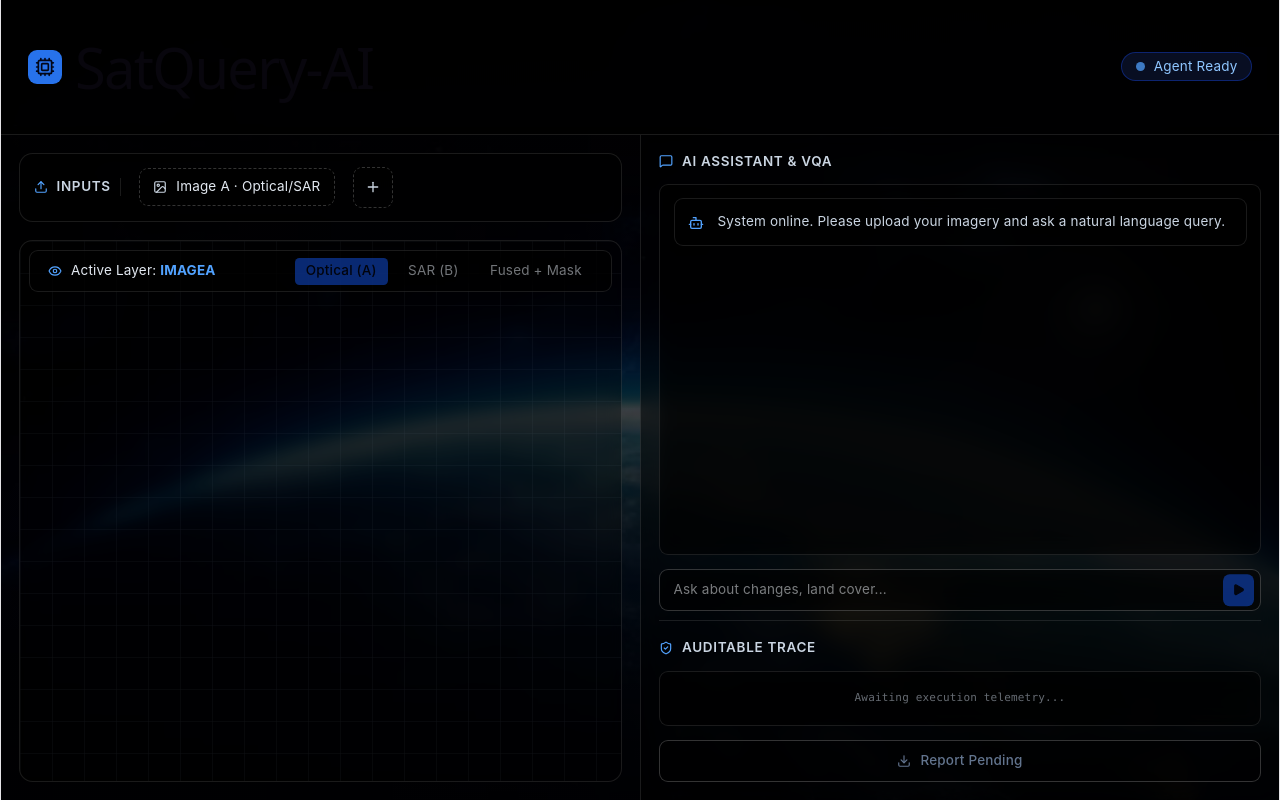
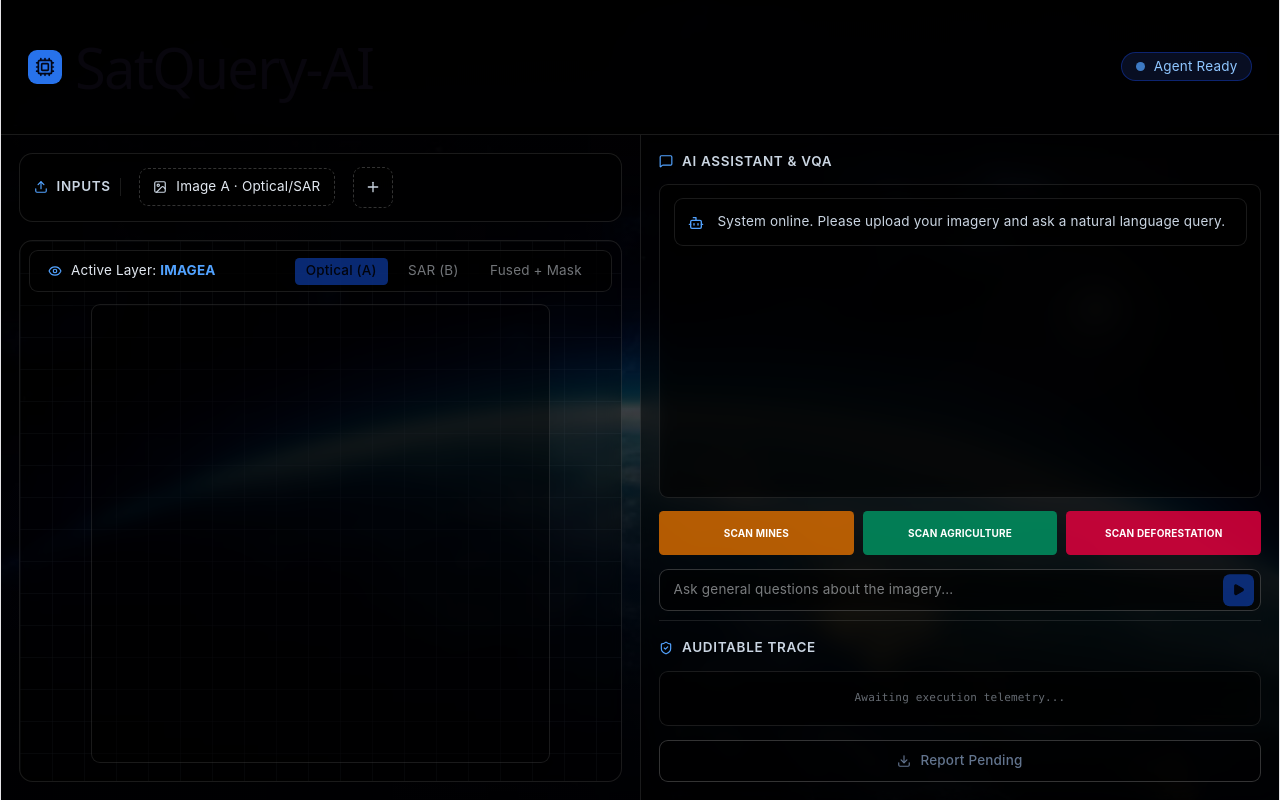
Before and after one commit to ruhaniraman/SatQuery-AI, a React app in the folder frontend/: page /dashboard in a window 1280 px wide. Built offline with nearby package versions, Linux system fonts and the light colour scheme; the HTML template or start-up script is replaced by a standard one.

Commit message:
Highlighting and general chat features

```diff
--- a/frontend/src/Dashboard.jsx
+++ b/frontend/src/Dashboard.jsx
@@ -23,6 +23,7 @@ export default function SatQueryDashboard() {
   const [executionResult, setExecutionResult] = useState(null);
   const [error, setError] = useState(null);
   const [chatHistory, setChatHistory] = useState([]);
+  const [boxes, setBoxes] = useState([]); // Array to store bounding boxes
 
   // Refs for hidden file inputs
   const fileInputARef = useRef(null);
@@ -45,6 +46,59 @@ export default function SatQueryDashboard() {
     }
   };
 
+  // 1. DEDICATED ACTION SCAN LOGIC (For triggering specific LoRAs)
+  const handleActionScan = async (adapterName) => {
+    if (!imageA) {
+      setError("Please provide Image A to scan.");
+      return;
+    }
+
+    setIsExecuting(true);
+    setError(null);
+    setBoxes([]); // Clear old boxes on new scan
+    setChatHistory(prev => [...prev, { role: 'user', content: `[System]: Initiating ${adapterName} scan...` }]);
+
+    const formData = new FormData();
+    formData.append('query', "Extract features."); // The backend will augment this invisibly
+    formData.append('adapter', adapterName);
+    formData.append('images', imageA);
+
+    try {
+      const response = await fetch(`${BACKEND_URL}/analyze`, {
+        method: 'POST',
+        body: formData,
+      });
+
+      if (!response.ok) {
+        const errData = await response.json();
+        throw new Error(errData.detail || 'Analysis failed');
+      }
+
+      const data = await response.json();
+      setExecutionResult(data);
+
+      // Try to parse the string into a JSON array for bounding boxes
+      try {
+        const parsedBoxes = JSON.parse(data.answer);
+        if (Array.isArray(parsedBoxes)) {
+          setBoxes(parsedBoxes);
+          setChatHistory(prev => [...prev, { role: 'ai', content: `Scan complete. Found ${parsedBoxes.length} potential regions.` }]);
+          setActiveLayer('imageA'); // Switch back to image A to see the boxes clearly
+        }
+      } catch (e) {
+        // If it's not a JSON array (e.g., "No surface extraction..."), just print the text
+        const cleanAnswer = data.answer.replace(/\*/g, '');
+        setChatHistory(prev => [...prev, { role: 'ai', content: cleanAnswer }]);
+      }
+
+    } catch (err) {
+      setError(err.message);
+    } finally {
+      setIsExecuting(false);
+    }
+  };
+
+  // 2. GENERAL CHAT LOGIC (Never activates LoRAs)
   const handleRunPipeline = async (e) => {
     e.preventDefault();
     if (!query || !imageA) {
@@ -61,6 +115,7 @@ export default function SatQueryDashboard() {
 
     const formData = new FormData();
     formData.append('query', submittedQuery);
+    formData.append('adapter', 'general'); // Force base model processing
     formData.append('images', imageA);
     if (imageB && showImageB) {
       formData.append('images', imageB);
@@ -80,11 +135,13 @@ export default function SatQueryDashboard() {
       const data = await response.json();
       setExecutionResult(data);
 
-      // Remove Markdown asterisks from the AI's answer
       const cleanAnswer = data.answer.replace(/\*/g, '');
+      setChatHistory(prev => [...prev, { role: 'ai', content: cleanAnswer }]);
 
-      setChatHistory(prev => [...prev, { role: 'ai', content: cleanAnswer }]);
-      setActiveLayer('evidence');
+      // Only switch to evidence tab automatically if change detection or fusion was run
+      if (imageB && showImageB) {
+        setActiveLayer('evidence');
+      }
     } catch (err) {
       setError(err.message);
     } finally {
@@ -94,35 +151,42 @@ export default function SatQueryDashboard() {
 
   const isTiff = (file) => file && file.name.toLowerCase().match(/\.tiff?$/);
 
+  // 3. UPDATED CANVAS LOGIC (Renders bounding boxes over Image A)
   const renderCenterCanvas = () => {
     let content = null;
+    let isShowingRealImage = false; // Tracks if we should draw the overlays
 
     if (activeLayer === 'evidence' && executionResult?.visual_evidence_url) {
-      content = <img src={`${BACKEND_URL}${executionResult.visual_evidence_url}`} alt="AI Evidence" className="object-contain w-full h-full z-10 relative" />;
+      content = <img src={`${BACKEND_URL}${executionResult.visual_evidence_url}`} alt="AI Evidence" className="absolute inset-0 w-full h-full object-cover rounded-lg" />;
+      isShowingRealImage = true;
     } else if (activeLayer === 'imageB' && imageB) {
       content = isTiff(imageB) ? (
-        <div className="flex flex-col items-center justify-center h-full z-10 relative text-blue-400/70">
+        <div className="flex flex-col items-center justify-center h-full text-blue-400/70 z-10">
           <ImageIcon size={48} className="mb-3" />
           <p className="font-semibold tracking-wide">GeoTIFF Loaded</p>
           <p className="text-xs text-slate-400 mt-1">{imageB.name}</p>
         </div>
       ) : previewB ? (
-        <img src={previewB} alt="Image B" className="object-contain w-full h-full z-10 relative" />
+        <img src={previewB} alt="Image B" className="absolute inset-0 w-full h-full object-cover rounded-lg" />
       ) : null;
+      if (!isTiff(imageB) && previewB) isShowingRealImage = true;
     } else if (activeLayer === 'imageA' && imageA) {
       content = isTiff(imageA) ? (
-        <div className="flex flex-col items-center justify-center h-full z-10 relative text-blue-400/70">
+        <div className="flex flex-col items-center justify-center h-full text-blue-400/70 z-10">
           <ImageIcon size={48} className="mb-3" />
           <p className="font-semibold tracking-wide">GeoTIFF Loaded</p>
           <p className="text-xs text-slate-400 mt-1">{imageA.name}</p>
         </div>
       ) : previewA ? (
-        <img src={previewA} alt="Image A" className="object-contain w-full h-full z-10 relative" />
+        <img src={previewA} alt="Image A" className="absolute inset-0 w-full h-full object-cover rounded-lg" />
       ) : null;
+      if (!isTiff(imageA) && previewA) isShowingRealImage = true;
     }
 
     return (
-      <>
+      // Added pt-14 to push the canvas down below the Active Layer UI bar
+      <div className="relative w-full h-full flex items-center justify-center px-4 pt-14 pb-4 min-h-0 min-w-0">
+        {/* Background Grid */}
         <svg className="absolute inset-0 w-full h-full opacity-10 pointer-events-none" xmlns="http://www.w3.org/2000/svg">
           <defs>
             <pattern id="grid" width="32" height="32" patternUnits="userSpaceOnUse">
@@ -131,8 +195,29 @@ export default function SatQueryDashboard() {
           </defs>
           <rect width="100%" height="100%" fill="url(#grid)" />
         </svg>
-        {content}
-      </>
+
+        {/* The aspect-square wrapper, constrained by max-w-full to prevent horizontal bleeding */}
+        <div className="relative h-full aspect-square max-w-full flex items-center justify-center bg-black/40 border border-white/10 rounded-lg overflow-hidden shadow-2xl">
+          {content}
+
+          {/* Overlays */}
+          {isShowingRealImage && boxes.length > 0 && boxes.map((box, index) => {
+            const [ymin, xmin, ymax, xmax] = box;
+            return (
+              <div
+                key={index}
+                className="absolute border-[1.5px] border-red-500 bg-red-500/20 z-20 pointer-events-none shadow-[0_0_8px_rgba(239,68,68,0.6)]"
+                style={{
+                  top: `${ymin * 100}%`,
+                  left: `${xmin * 100}%`,
+                  width: `${(xmax - xmin) * 100}%`,
+                  height: `${(ymax - ymin) * 100}%`
+                }}
+              />
+            );
+          })}
+        </div>
+      </div>
     );
   };
 
@@ -155,7 +240,6 @@ export default function SatQueryDashboard() {
 
       <div className="relative z-10 flex flex-col h-full">
 
-        {/* Top Navbar - Pushed up with reduced padding */}
         <header className="flex items-center justify-between px-6 py-1.5 bg-black/50 backdrop-blur-md border-b border-white/10 shrink-0">
           <div className="flex items-center space-x-3">
             <div className="bg-blue-500/90 p-1.5 rounded-lg text-slate-950 font-bold">
@@ -175,7 +259,6 @@ export default function SatQueryDashboard() {
 
         <div className="flex flex-1 overflow-hidden">
 
-          {/* LEFT: Controls & Map - Set to exactly 50% width */}
           <main className="w-1/2 flex flex-col overflow-hidden p-4 space-y-4">
 
             <div className="bg-black/50 backdrop-blur-md border border-white/10 rounded-xl p-3 flex items-center gap-4 shrink-0 overflow-x-auto">
@@ -272,7 +355,6 @@ export default function SatQueryDashboard() {
             </div>
           </main>
 
-          {/* RIGHT: AI Assistant + Audit Trace - Set to exactly 50% width */}
           <section className="w-1/2 bg-black/50 backdrop-blur-md border-l border-white/10 flex flex-col h-full p-4 shrink-0">
 
             <div className="flex flex-col flex-1 min-h-0">
@@ -317,12 +399,41 @@ export default function SatQueryDashboard() {
                 )}
               </div>
 
+              {/* ACTION BAR: Specific feature scanning controls */}
+              <div className="flex gap-2 mb-3 shrink-0">
+                <button
+                  type="button"
+                  onClick={() => handleActionScan('mining')}
+                  className="flex-1 bg-amber-600/80 hover:bg-amber-500 text-white text-[10px] font-bold uppercase py-2 px-2 rounded transition cursor-pointer disabled:opacity-50"
+                  disabled={isExecuting}
+                >
+                  Scan Mines
+                </button>
+                <button
+                  type="button"
+                  onClick={() => handleActionScan('agriculture')}
+                  className="flex-1 bg-emerald-600/80 hover:bg-emerald-500 text-white text-[10px] font-bold uppercase py-2 px-2 rounded transition cursor-pointer disabled:opacity-50"
+                  disabled={isExecuting}
+                >
+                  Scan Agriculture
+                </button>
+                <button
+                  type="button"
+                  onClick={() => handleActionScan('deforestation')}
+                  className="flex-1 bg-rose-600/80 hover:bg-rose-500 text-white text-[10px] font-bold uppercase py-2 px-2 rounded transition cursor-pointer disabled:opacity-50"
+                  disabled={isExecuting}
+                >
+                  Scan Deforestation
+                </button>
+              </div>
+
+              {/* GENERAL CONVERSATION CHATBOX */}
               <form onSubmit={handleRunPipeline} className="relative shrink-0 mb-2">
                 <input
                   type="text"
                   value={query}
                   onChange={(e) => setQuery(e.target.value)}
-                  placeholder="Ask about changes, land cover..."
+                  placeholder="Ask general questions about the imagery..."
                   disabled={isExecuting}
                   className="w-full bg-black/40 backdrop-blur-sm border border-white/20 rounded-lg pl-3 pr-10 py-2.5 text-xs text-slate-100 focus:outline-none focus:border-blue-500 disabled:opacity-50"
                 />
```
Also changed, not shown: 2 other files (tests, documents, lock files or other folders).
